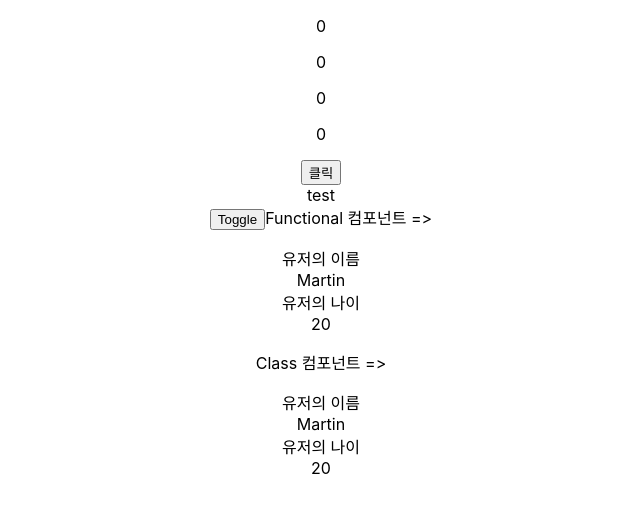
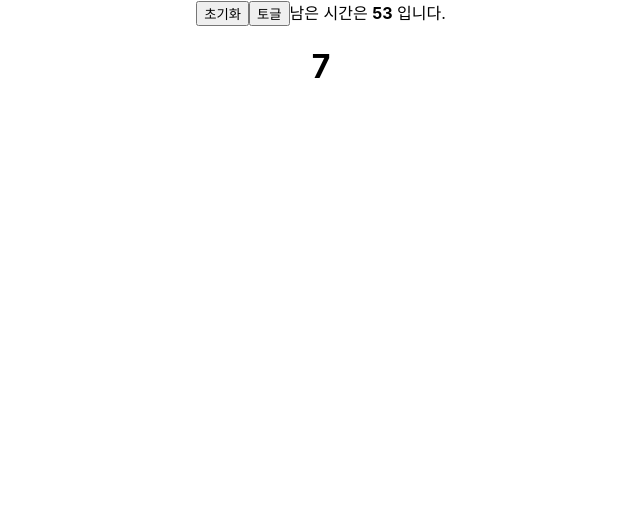
Before and after one commit to MartinYounghoonKim/react-playground, a React app: page / in a window 1280 px wide. Shown: the top 512 px of the page, without its empty margins (319-959 px from the left). Built offline with nearby package versions, Linux system fonts and the light colour scheme.

Commit message:
에잇 모르겠다 GG

```diff
--- a/src/App.js
+++ b/src/App.js
@@ -1,9 +1,6 @@
-import React, { Component } from 'react';
+import React, {Component} from 'react';
 import './App.css';
-import MyComponent from './MyComponent';
-import MyComponent1 from './MyComponent1';
-import Parent from "./RefExample/Parent";
-import ClassComponent from "./hooksExample/hooksExample1"
+import HookExampleParentComponent from "./hooksExample/hooksExample2";
 
 class App extends Component {
   constructor (props) {
@@ -12,11 +9,6 @@ class App extends Component {
       value: 0,
     }
   }
-  componentDidMount () {
-    console.log('componentDidMount 실행');
-    console.log(this.div.getBoundingClientRect().height);
-  }
-
   handleClick = () => {
     this.setState({
       value: this.state.value + 1
@@ -25,12 +17,7 @@ class App extends Component {
   render() {
     return (
       <div className="App">
-        <MyComponent1 value={this.state.value}/>
-        {this.state.value < 10 && <MyComponent value={this.state.value}/>}
-        <div ref={ref => this.div = ref }></div>
-        <button onClick={this.handleClick}>클릭</button>
-        <Parent />
-        <ClassComponent />
+        <HookExampleParentComponent/>
       </div>
     );
   }
--- /dev/null
+++ b/src/hooksExample/hooksExample2.jsx
@@ -0,0 +1,93 @@
+import React, { useState, useEffect, useRef } from 'react';
+
+class HookExampleParentComponent extends React.Component {
+  state = {
+    isShown: true,
+    remainSeconds: 60
+  };
+  render () {
+    return (
+      <>
+        <button
+          type="button"
+          onClick={() => this.setState({ remainSeconds: this.state.remainSeconds + 60 })}
+        >
+          초기화
+        </button>
+        <button
+          type="button"
+          onClick={() => this.setState({ isShown: !this.state.isShown })}
+        >
+          토글
+        </button>
+        {this.state.isShown && <HookExampleChildrenComponent remainSeconds={this.state.remainSeconds}/>}
+        <Counter/>
+      </>
+    )
+  }
+}
+const HookExampleChildrenComponent = (
+  {
+    remainSeconds
+  }
+) => {
+  const [seconds, setSeconds] = useState(remainSeconds);
+  const A_MILLI_SECOND = 1000;
+
+  useEffect(function () {
+    const timer = setTimeout(function () {
+      setSeconds(seconds - 1);
+    }, A_MILLI_SECOND);
+  }, [seconds]);
+
+  useEffect(function () {
+
+    setSeconds(remainSeconds);
+    // return () => {
+    //   console.log("끝");
+    //   clearTimeout(timer);
+    // }
+  }, [remainSeconds]);
+  return (
+    <span>
+      남은 시간은 <strong>{seconds}</strong> 입니다.
+    </span>
+  )
+};
+function Counter() {
+  let [count, setCount] = useState(0);
+
+  useInterval(() => {
+    // Your custom logic here
+    setCount(count + 1);
+  }, 1000);
+
+  return <h1>{count}</h1>;
+}
+
+function useInterval(callback, delay) {
+  const savedCallback = useRef();
+
+  // Remember the latest callback.
+  useEffect(() => {
+    console.log("callback")
+    savedCallback.current = callback;
+  }, [callback]);
+
+  // Set up the interval.
+  useEffect(() => {
+    function tick() {
+      console.log("tick");
+      savedCallback.current();
+    }
+    if (delay !== null) {
+      let id = setInterval(tick, delay);
+      console.log(1);
+      return () => {
+        console.log(1111);
+        clearInterval(id);
+      };
+    }
+  }, [delay]);
+}
+export default HookExampleParentComponent;
```
Also changed, not shown: 1 other file (tests, documents, lock files or other folders).
